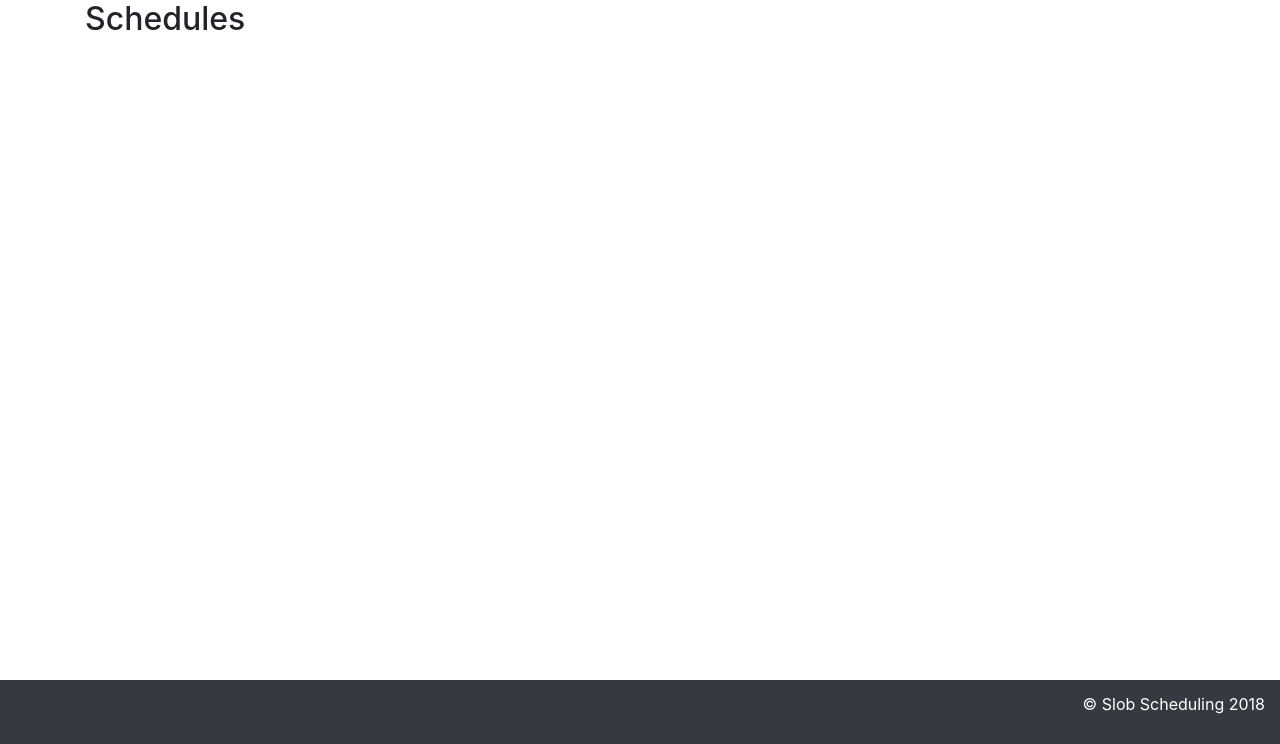
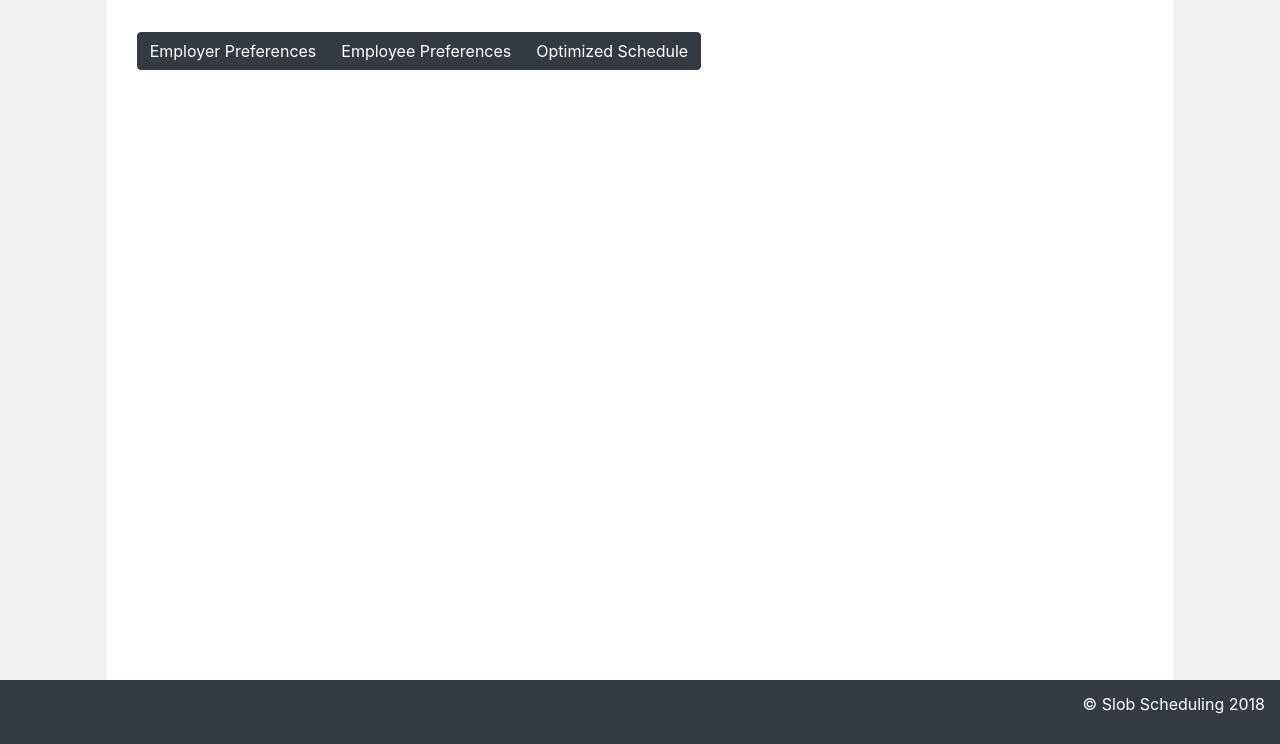
Before and after one commit to ahblay/webssapp, a Flask app: template templates/view_schedule.html in a window 1280 px wide. Shown: the part 56-800 px from the top of the page. Run offline with Flask 2, Linux system fonts and the light colour scheme; the template is opened without the code that fills it, so the values that code supplies are empty; some libraries are stand-ins or nearby versions.

Commit message:
started the building the basic structure for a pref data entry page. added file select.views.js for jquery code for selecting which pref view.

```diff
--- /dev/null
+++ b/static/select_view.js
@@ -0,0 +1,11 @@
+$("#select-employer-prefs").on("click", function() {
+    show_view("#employer-prefs-shell", build_index_bar());
+})
+
+$("#select-employee-prefs").on("click", function() {
+    show_view("#employee-prefs-shell", build_index_bar());
+})
+
+$("#select-view-schedule").on("click", function() {
+    show_view("#view-schedule-shell", build_index_bar());
+})
--- a/templates/view_schedule.html
+++ b/templates/view_schedule.html
@@ -1,27 +1,74 @@
 {% extends "base.html" %}
 
-<head>
 {% block optionalmeta %}
 <title>View Schedule</title>
 
+<style>
+    .wrapper {
+        height: 100%;
+        display: flex;
+    }
+    .row.content {flex: 1}
+    .main {
+        padding-bottom: 100px;
+    }
+    .sidenav {
+        flex: 1;
+        padding-top: 20px;
+        padding-bottom: 100px;
+        background-color: #f1f1f1;
+        height: 90vh;
+    }
+</style>
+
 <meta name="user_schedules" content="{{ schedules }}">
 {% endblock %}
-</head>
 
-<body>
 {% block containedcontent %}
 
+<div class="container-fluid text-center wrapper">
+    <div class="row content">
+
+        <!--side border-->
+        <div class="col-sm-1 sidenav">
+        </div>
+
+        <!--main content-->
+        <div class="col-sm-10 main-content">
             <div class="container">
-        <h2>Schedules</h2>
+                <br>
+                <h2>{{ schedule['name'] }}</h2>
+
+                <!--button bar-->
                 <div class="row">
-            <p>{{ schedule }}</p>
+                    <div class="col text-left">
+                        <div class="btn-group float-left">
+                            <button type="button"
+                                    class="btn btn-dark"
+                                    id="select-employer-prefs">Employer Preferences</button>
+                            <button type="button"
+                                    class="btn btn-dark"
+                                    id="select-employee-prefs">Employee Preferences</button>
+                            <button type="button"
+                                    class="btn btn-dark"
+                                    id="select-view-schedule">Optimized Schedule</button>
+                        </div>
+                    </div>
+                </div>
+            </div>
+         </div>
+
+        <!--side border-->
+        <div class="col-sm-1 sidenav">
+        </div>
     </div>
 </div>
 
 {% endblock %}
-</body>
+
 
 
 {% block js %}
 <script src="/static/new_user.js" type="text/javascript"></script>
+<script src="/static/select_view.js" type="text/javascript"></script>
 {% endblock %}
```
Lines whose indentation alone changed are shown as unchanged.
